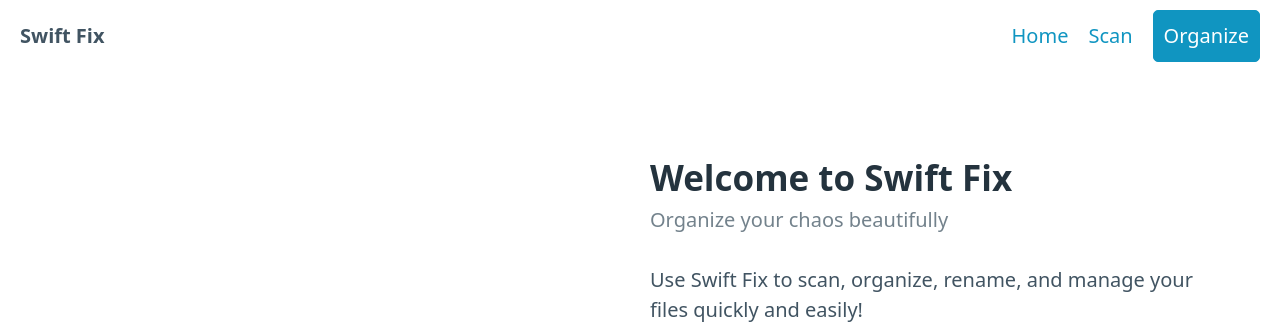
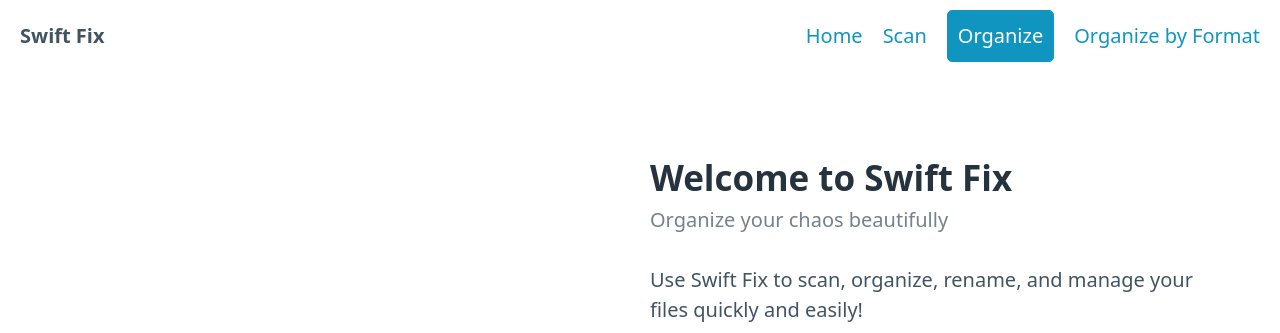
Before and after one commit to pureredhead100/swift-fix, a plain HTML site: page index.html in a window 1280 px wide. Shown: the top 333 px of the page. Drawn offline with nearby package versions, Linux system fonts and the light colour scheme.

Commit message:
Update index.html

```diff
--- a/index.html
+++ b/index.html
@@ -15,6 +15,7 @@
       <li><a href="#">Home</a></li>
       <li><a href="#" onclick="scanFiles()">Scan</a></li>
      <li><a href="#" role="button" onclick="organizeByName()">Organize</a></li>
+      <li><a href="#" onclick="organizeByFormat()">Organize by Format</a></li>
     </ul>
   </nav>
   <main class="container">
```
